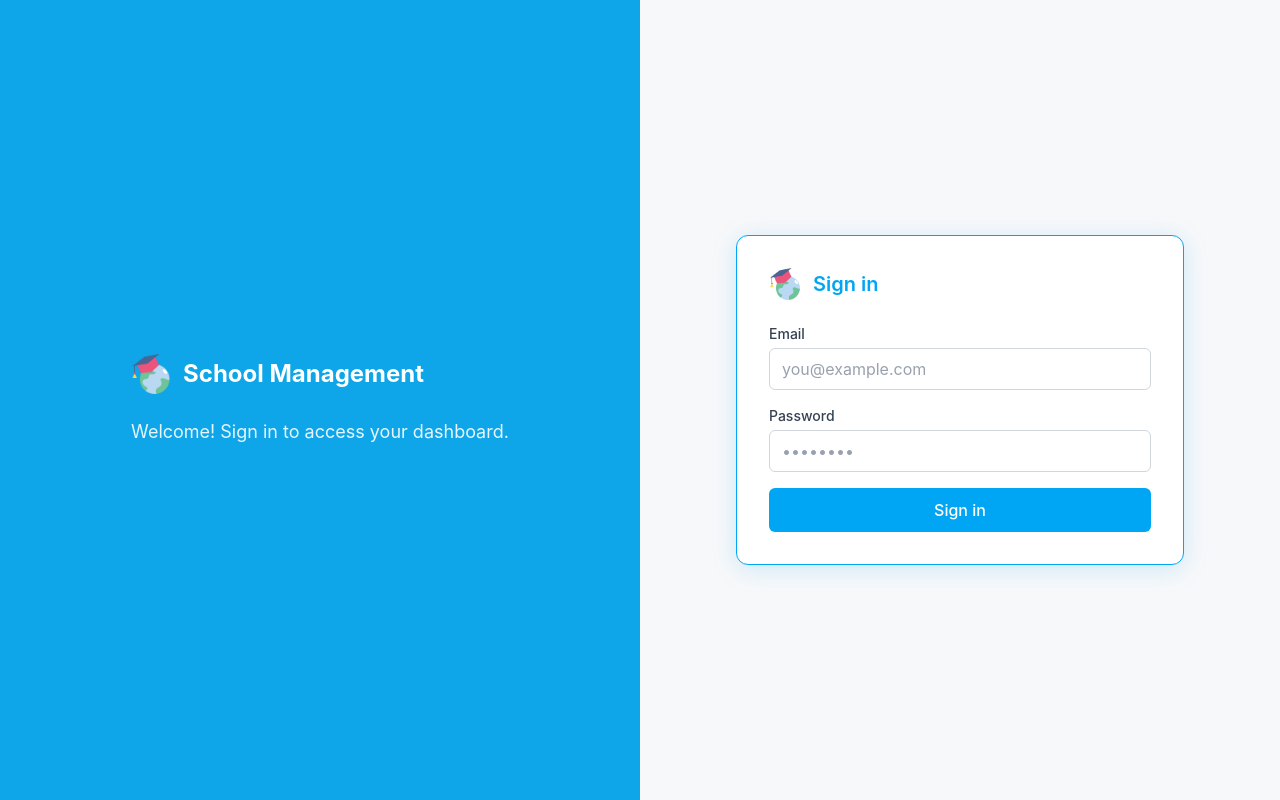
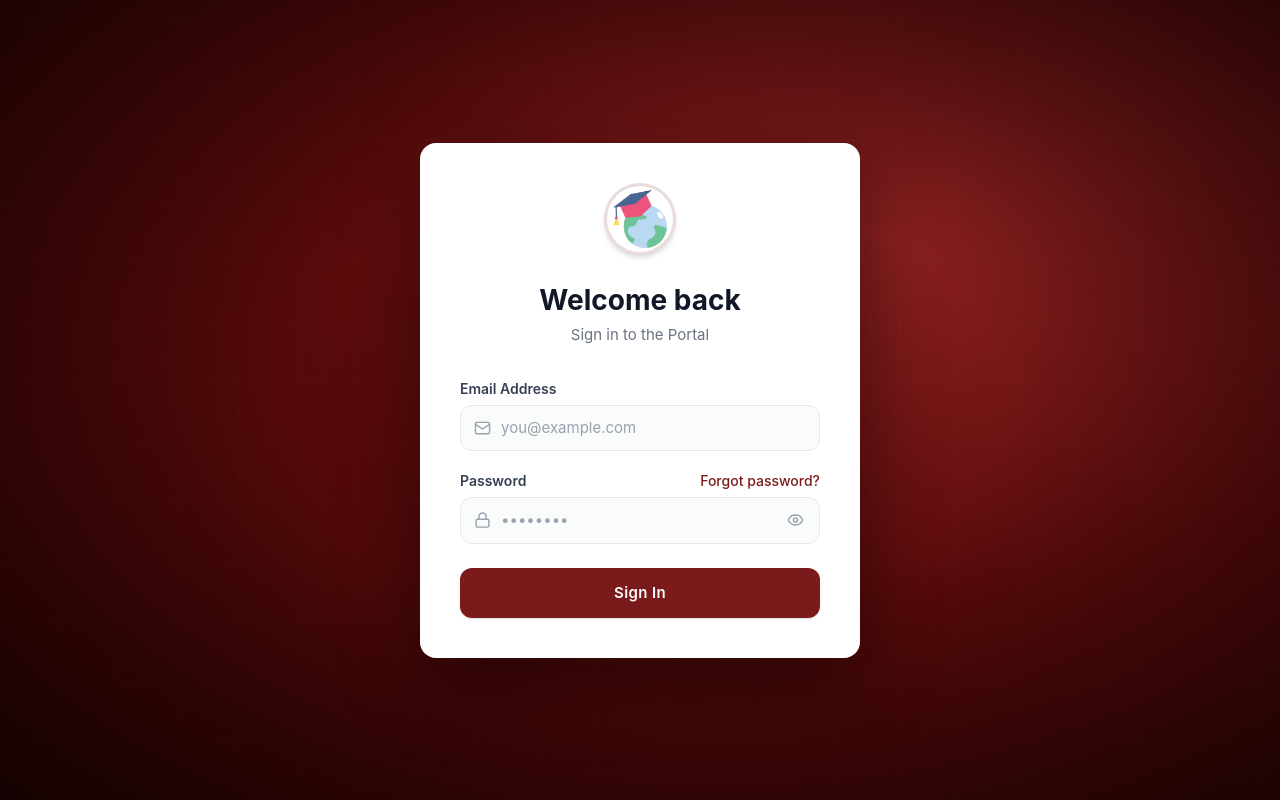
Before and after one commit to SMSSystem/School-Management-Dashboard, a React (Vite) app in the folder sms-system/: page /login in a window 1280 px wide. Built offline with nearby package versions, Linux system fonts and the light colour scheme; no server answers; what @react-pdf/renderer would draw is missing.

Commit message:
feat: updated the ui

```diff
--- a/sms-system/package.json
+++ b/sms-system/package.json
@@ -16,6 +16,7 @@
     "@react-pdf/renderer": "^4.5.1",
     "@tailwindcss/postcss": "^4.3.1",
     "firebase": "^12.15.0",
+    "lucide-react": "^1.21.0",
     "moment": "^2.30.1",
     "path": "^0.12.7",
     "react": "^19.2.7",
--- a/sms-system/src/index.css
+++ b/sms-system/src/index.css
@@ -219,6 +219,32 @@ body {
   background: #1f2937;
 }
 
+/* ─── Login card entrance animation ─────────────────────────────── */
+
+@keyframes login-card-in {
+  from {
+    opacity: 0;
+    transform: translateY(28px) scale(0.97);
+  }
+  to {
+    opacity: 1;
+    transform: translateY(0) scale(1);
+  }
+}
+
+.animate-login-card {
+  animation: login-card-in 0.45s cubic-bezier(0.22, 1, 0.36, 1) both;
+}
+
+/* ─── Sidebar nav item stagger ───────────────────────────────────── */
+
+@keyframes nav-fade-in {
+  from { opacity: 0; transform: translateX(-10px); }
+  to   { opacity: 1; transform: translateX(0); }
+}
+
+/* ─── Not-allowed cursor on non-editable inputs ──────────────────── */
+
 /* Not-allowed cursor on non-editable inputs */
 input[readonly],
 input[disabled],
--- a/sms-system/src/scenes/(auth)/login/index.tsx
+++ b/sms-system/src/scenes/(auth)/login/index.tsx
@@ -2,6 +2,7 @@ import { FormEvent, useState } from "react";
 import { FirebaseError } from "firebase/app";
 import { useNavigate } from "react-router-dom";
 import { useAuth } from "@/lib/AuthContext";
+import { Eye, EyeOff, Mail, Lock } from "lucide-react";
 
 const EMAIL_RE = /^[^\s@]+@[^\s@]+\.[^\s@]+$/;
 
@@ -10,6 +11,7 @@ export default function LoginPage() {
   const { signIn } = useAuth();
   const [email, setEmail] = useState("");
   const [password, setPassword] = useState("");
+  const [showPassword, setShowPassword] = useState(false);
   const [fieldErrors, setFieldErrors] = useState<{
     email?: string;
     password?: string;
@@ -20,8 +22,7 @@ export default function LoginPage() {
 
   const validateEmail = (value: string): string | undefined => {
     if (!value.trim()) return "Email is required.";
-    if (!EMAIL_RE.test(value.trim()))
-      return "Please enter a valid email address.";
+    if (!EMAIL_RE.test(value.trim())) return "Please enter a valid email address.";
     return undefined;
   };
 
@@ -43,12 +44,9 @@ export default function LoginPage() {
     setLoading(true);
     const { error: authError } = await signIn(email, password);
     if (authError) {
-      const code =
-        authError instanceof FirebaseError ? authError.code : undefined;
+      const code = authError instanceof FirebaseError ? authError.code : undefined;
       if (code === "auth/user-disabled") {
-        setGlobalError(
-          "This account has been disabled. Contact your administrator.",
-        );
+        setGlobalError("This account has been disabled. Contact your administrator.");
       } else if (code === "auth/network-request-failed") {
         setGlobalError("Network error. Check your connection and try again.");
       } else if (code === "auth/invalid-email") {
@@ -65,120 +63,193 @@ export default function LoginPage() {
   };
 
   return (
-    <div className="min-h-screen flex">
-      <div className="hidden lg:flex w-1/2 bg-[#0ea5e9] items-center justify-center p-12 text-white">
-        <div className="max-w-md">
-          <div className="flex items-center gap-3 mb-6">
-            <img src="/logo.png" alt="logo" width={40} height={40} />
-            <h1 className="text-2xl font-bold">School Management</h1>
-          </div>
-          <p className="text-lg opacity-90">
-            Welcome! Sign in to access your dashboard.
-          </p>
+    <div className="min-h-screen flex items-center justify-center relative overflow-hidden">
+      {/* Background */}
+      <div
+        className="absolute inset-0"
+        style={{
+          background:
+            "radial-gradient(ellipse at 70% 30%, #8B2020 0%, #5A0A0A 45%, #2D0303 100%)",
+        }}
+      />
+      {/* Architectural grid overlay */}
+      <div
+        className="absolute inset-0 opacity-[0.06]"
+        style={{
+          backgroundImage: `repeating-linear-gradient(0deg, transparent, transparent 59px, rgba(255,255,255,0.5) 60px),
+            repeating-linear-gradient(90deg, transparent, transparent 59px, rgba(255,255,255,0.5) 60px)`,
+        }}
+      />
+      {/* Vignette */}
+      <div className="absolute inset-0 bg-[radial-gradient(ellipse_at_center,_transparent_40%,_rgba(0,0,0,0.55)_100%)]" />
+
+      {/* Card */}
+      <div className="relative z-10 w-full max-w-[440px] mx-4 animate-login-card">
+        <div className="bg-white rounded-2xl shadow-[0_24px_80px_rgba(0,0,0,0.45)] px-8 py-10 sm:px-10">
+
+          {/* Logo */}
+          <div className="flex justify-center mb-7">
+            <div className="w-[72px] h-[72px] rounded-full bg-white shadow-md border-[3px] border-[#7B1A1A]/15 flex items-center justify-center overflow-hidden">
+              <img
+                src="/logo.png"
+                alt="School logo"
+                className="w-[58px] h-[58px] object-contain"
+              />
             </div>
           </div>
 
-      <div className="w-full lg:w-1/2 flex flex-col items-center justify-center p-6 sm:p-10">
-        <div className="w-full max-w-md bg-white rounded-xl border border-sky-500 shadow-[0_4px_24px_rgba(14,165,233,0.18)] p-6 sm:p-8">
-          <div className="flex items-center gap-3 mb-6">
-            <img src="/logo.png" alt="logo" width={32} height={32} />
-            <h2 className="text-xl font-semibold text-sky-500">Sign in</h2>
+          {/* Heading */}
+          <div className="text-center mb-8">
+            <h1 className="text-[28px] font-bold text-gray-900 leading-tight mb-1.5">
+              Welcome back
+            </h1>
+            <p className="text-gray-500 text-[15px]">Sign in to the Portal</p>
           </div>
 
-          <form onSubmit={onSubmit} className="space-y-4" noValidate>
+          <form onSubmit={onSubmit} className="space-y-5" noValidate>
+            {/* Email */}
             <div>
               <label
-                className="block text-sm font-medium text-gray-700 mb-1"
+                className="block text-sm font-semibold text-gray-700 mb-1.5"
                 htmlFor="email"
               >
-                Email
+                Email Address
               </label>
+              <div className="relative">
+                <Mail className="absolute left-3.5 top-1/2 -translate-y-1/2 text-gray-400 w-[17px] h-[17px] pointer-events-none" />
                 <input
                   id="email"
                   type="email"
-                className={`w-full rounded-md border px-3 py-2 text-slate-900 placeholder:text-gray-400 outline-none focus:ring-2 bg-white ${
+                  className={`w-full pl-10 pr-4 py-[11px] rounded-xl border text-gray-900 placeholder:text-gray-400 outline-none focus:ring-2 bg-gray-50/80 transition-all text-[15px] ${
                     fieldErrors.email
-                    ? "border-red-400 focus:ring-red-400"
-                    : "border-gray-300 focus:ring-sky-400"
+                      ? "border-red-400 focus:ring-red-200 focus:border-red-400"
+                      : "border-gray-200 focus:border-[#7B1A1A] focus:ring-[#7B1A1A]/20"
                   }`}
                   placeholder="you@example.com"
                   value={email}
                   onChange={(e) => {
                     setEmail(e.target.value);
-                  if (fieldErrors.email) {
-                    setFieldErrors((prev) => ({ ...prev, email: undefined }));
-                  }
+                    if (fieldErrors.email)
+                      setFieldErrors((p) => ({ ...p, email: undefined }));
                   }}
                   onBlur={() => {
                     const err = validateEmail(email);
-                  setFieldErrors((prev) => ({ ...prev, email: err }));
+                    setFieldErrors((p) => ({ ...p, email: err }));
                   }}
                   autoComplete="email"
                 />
+              </div>
               {fieldErrors.email && (
-                <p className="mt-1 text-xs text-red-500">{fieldErrors.email}</p>
+                <p className="mt-1.5 text-xs text-red-500">{fieldErrors.email}</p>
               )}
             </div>
 
+            {/* Password */}
             <div>
+              <div className="flex items-center justify-between mb-1.5">
                 <label
-                className="block text-sm font-medium text-gray-700 mb-1"
+                  className="block text-sm font-semibold text-gray-700"
                   htmlFor="password"
                 >
                   Password
                 </label>
+                <span className="text-sm font-medium text-[#7B1A1A] hover:text-[#9B2525] transition-colors cursor-default select-none">
+                  Forgot password?
+                </span>
+              </div>
+              <div className="relative">
+                <Lock className="absolute left-3.5 top-1/2 -translate-y-1/2 text-gray-400 w-[17px] h-[17px] pointer-events-none" />
                 <input
                   id="password"
-                type="password"
-                className={`w-full rounded-md border px-3 py-2 text-slate-900 placeholder:text-gray-400 outline-none focus:ring-2 bg-white ${
+                  type={showPassword ? "text" : "password"}
+                  className={`w-full pl-10 pr-11 py-[11px] rounded-xl border text-gray-900 placeholder:text-gray-400 outline-none focus:ring-2 bg-gray-50/80 transition-all text-[15px] ${
                     fieldErrors.password
-                    ? "border-red-400 focus:ring-red-400"
-                    : "border-gray-300 focus:ring-sky-400"
+                      ? "border-red-400 focus:ring-red-200 focus:border-red-400"
+                      : "border-gray-200 focus:border-[#7B1A1A] focus:ring-[#7B1A1A]/20"
                   }`}
                   placeholder="••••••••"
                   value={password}
                   onChange={(e) => {
                     setPassword(e.target.value);
-                  if (fieldErrors.password) {
-                    setFieldErrors((prev) => ({
-                      ...prev,
-                      password: undefined,
-                    }));
-                  }
+                    if (fieldErrors.password)
+                      setFieldErrors((p) => ({ ...p, password: undefined }));
                   }}
                   onBlur={() => {
                     const err = validatePassword(password);
-                  setFieldErrors((prev) => ({ ...prev, password: err }));
+                    setFieldErrors((p) => ({ ...p, password: err }));
                   }}
                   autoComplete="current-password"
                 />
+                <button
+                  type="button"
+                  onClick={() => setShowPassword((v) => !v)}
+                  className="absolute right-3.5 top-1/2 -translate-y-1/2 text-gray-400 hover:text-gray-600 transition-colors p-0.5"
+                  aria-label={showPassword ? "Hide password" : "Show password"}
+                >
+                  {showPassword ? (
+                    <EyeOff className="w-[17px] h-[17px]" />
+                  ) : (
+                    <Eye className="w-[17px] h-[17px]" />
+                  )}
+                </button>
+              </div>
               {fieldErrors.password && (
-                <p className="mt-1 text-xs text-red-500">
-                  {fieldErrors.password}
-                </p>
+                <p className="mt-1.5 text-xs text-red-500">{fieldErrors.password}</p>
               )}
             </div>
 
             {globalError && (
-              <p className="text-sm text-red-600">{globalError}</p>
+              <div className="bg-red-50 border border-red-200 rounded-xl px-4 py-3">
+                <p className="text-sm text-red-700">{globalError}</p>
+              </div>
             )}
 
             <button
               type="submit"
               disabled={loading}
-              className={`w-full text-white font-medium py-2.5 rounded-md transition ${loading ? "bg-sky-400 cursor-not-allowed" : "bg-sky-500 hover:bg-sky-600"}`}
+              className={`w-full py-3.5 rounded-xl font-semibold text-white text-[15px] tracking-wide transition-all duration-200 mt-1 ${
+                loading
+                  ? "bg-[#7B1A1A]/60 cursor-not-allowed"
+                  : "bg-[#7B1A1A] hover:bg-[#6B0F0F] active:scale-[0.985] shadow-sm hover:shadow-md"
+              }`}
             >
-              {loading ? "Signing in..." : "Sign in"}
+              {loading ? (
+                <span className="flex items-center justify-center gap-2">
+                  <svg
+                    className="animate-spin h-4 w-4"
+                    xmlns="http://www.w3.org/2000/svg"
+                    fill="none"
+                    viewBox="0 0 24 24"
+                  >
+                    <circle
+                      className="opacity-25"
+                      cx="12"
+                      cy="12"
+                      r="10"
+                      stroke="currentColor"
+                      strokeWidth="4"
+                    />
+                    <path
+                      className="opacity-75"
+                      fill="currentColor"
+                      d="M4 12a8 8 0 018-8V0C5.373 0 0 5.373 0 12h4z"
+                    />
+                  </svg>
+                  Signing in…
+                </span>
+              ) : (
+                "Sign In"
+              )}
             </button>
           </form>
-        </div>
 
           {failedAttempts >= 3 && (
-          <p className="mt-4 text-sm text-sky-500">
+            <p className="mt-5 text-sm text-center text-[#7B1A1A]">
               Forgot password? Contact your administrator.
             </p>
           )}
         </div>
       </div>
+    </div>
   );
 }
```
Also changed, not shown: sms-system/src/components/Menu.tsx (+144 -67 lines), sms-system/src/components/TopHeader.tsx (+62 -51 lines), sms-system/src/scenes/(dashboard)/index.tsx (+29 -2 lines), 1 other file (tests, documents, lock files or other folders). Lines whose indentation alone changed are shown as unchanged.
